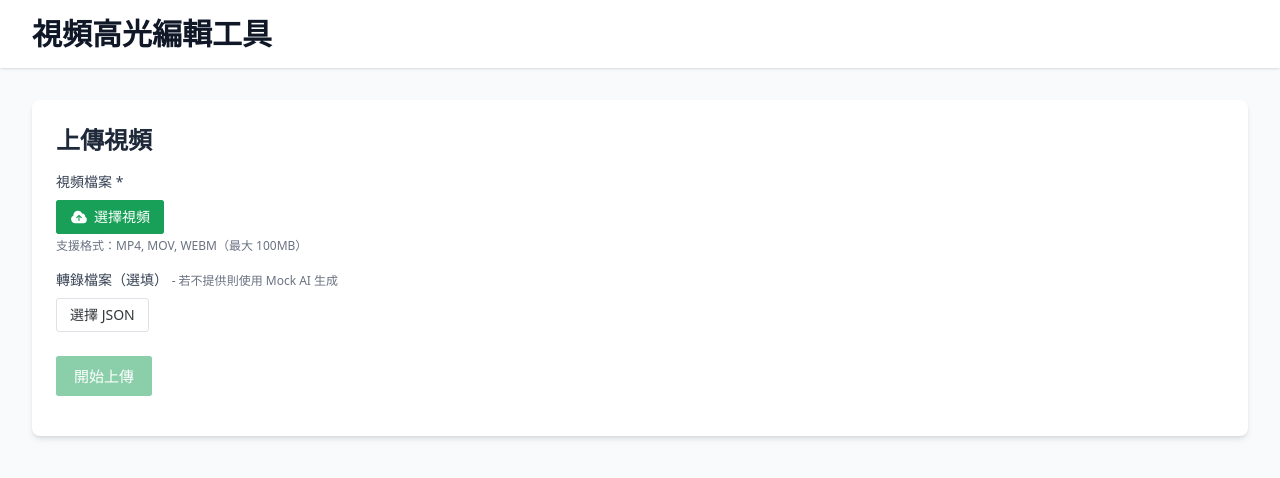
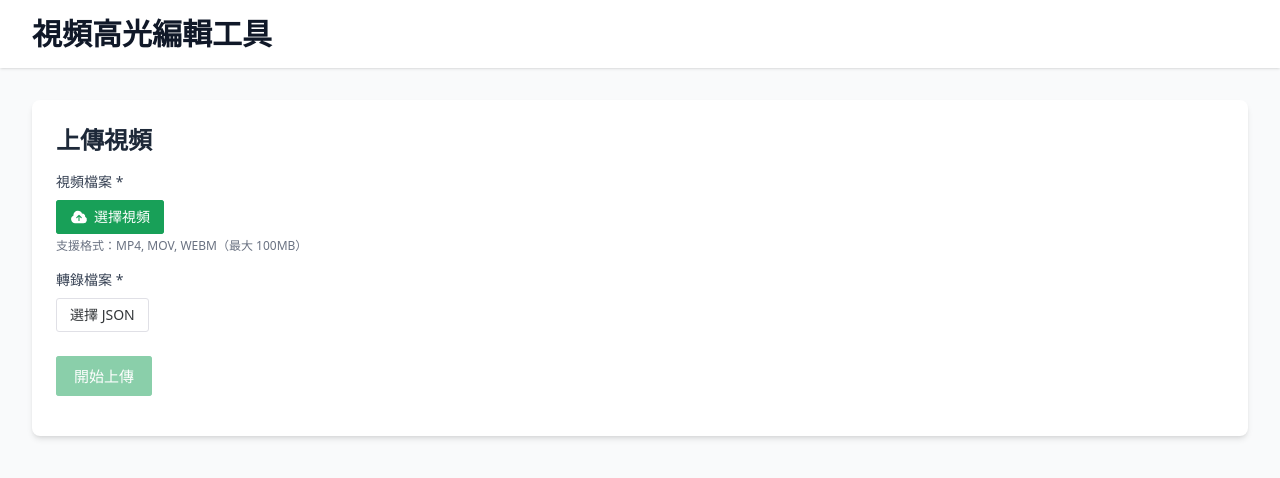
Before and after one commit to ychleo102615/video-highlight-tool, a Vue app: page / in a window 1280 px wide. Shown: the top 478 px of the page. Built offline with nearby package versions, Linux system fonts and the light colour scheme; the HTML template or start-up script is replaced by a standard one.

Commit message:
feat: json 檔改為必填

```diff
--- a/src/presentation/components/upload/VideoUpload.vue
+++ b/src/presentation/components/upload/VideoUpload.vue
@@ -92,8 +92,13 @@ async function handleUpload() {
     return
   }
 
+  if (!selectedTranscriptFile.value) {
+    alert('請選擇轉錄檔案。')
+    return
+  }
+
   try {
-    await uploadVideo(selectedVideoFile.value, selectedTranscriptFile.value || undefined)
+    await uploadVideo(selectedVideoFile.value, selectedTranscriptFile.value)
 
     // 上傳成功，清除選擇
     selectedVideoFile.value = null
@@ -148,12 +153,9 @@ function clearTranscriptFile() {
       <p class="mt-1 text-xs text-gray-500">支援格式：MP4, MOV, WEBM（最大 100MB）</p>
     </div>
 
-    <!-- 轉錄文件選擇（可選） -->
+    <!-- 轉錄文件選擇 -->
     <div class="mb-6">
-      <label class="block text-sm font-medium text-gray-700 mb-2">
-        轉錄檔案（選填）
-        <span class="text-xs text-gray-500 font-normal">- 若不提供則使用 Mock AI 生成</span>
-      </label>
+      <label class="block text-sm font-medium text-gray-700 mb-2">轉錄檔案 *</label>
       <input
         ref="transcriptFileInput"
         type="file"
@@ -184,7 +186,7 @@ function clearTranscriptFile() {
         type="primary"
         size="large"
         :loading="isUploading"
-        :disabled="!selectedVideoFile || isUploading"
+        :disabled="!selectedVideoFile || !selectedTranscriptFile || isUploading"
         @click="handleUpload"
         class="w-full lg:w-auto"
       >
```
